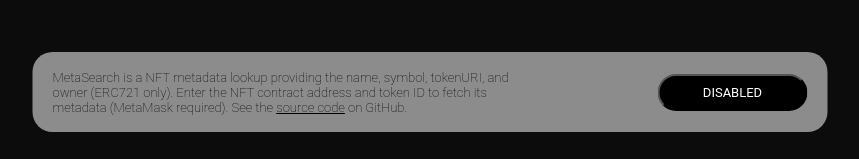
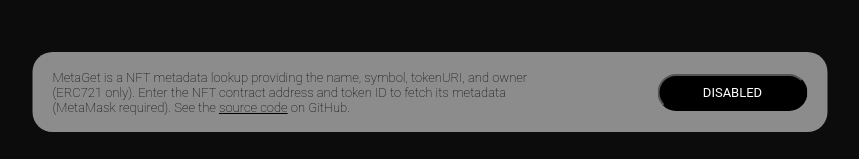
Before and after one commit to 0xver/metaget, a Next.js app: page / in a window 1280 px wide. Shown: the part 638-797 px from the top of the page, without its empty margins (210-1069 px from the left). Built offline with nearby package versions, Linux system fonts and the light colour scheme.

Commit message:
style: Rename title

```diff
--- a/components/Footer.js
+++ b/components/Footer.js
@@ -24,15 +24,15 @@ const Footer = styled.div`
         border-radius: 0px;
     }
 
-    @media (max-width: 758px) {
+    @media (max-width: 733px) {
         height: 90px;
     }
 
-    @media (max-width: 621px) {
+    @media (max-width: 602px) {
         height: 100px;
     }
 
-    @media (max-width: 544px) {
+    @media (max-width: 536px) {
         height: 115px;
     }
 
@@ -42,7 +42,7 @@ const Footer = styled.div`
         padding-bottom: 20px;
     }
 
-    @media (max-width: 319px) {
+    @media (max-width: 312px) {
         height: 176px;
     }
 `
@@ -104,7 +104,7 @@ const Button = styled.button`
         margin-right: 0px;
     }
 
-    @media (max-width: 328px) {
+    @media (max-width: 312px) {
         margin-bottom: 20px;
     }
 `
@@ -147,7 +147,7 @@ export default function Connect() {
             <Mobile>
             <div>
                 <Text>
-                    MetaSearch is a NFT metadata lookup providing the name, symbol, tokenURI, and owner (ERC721 only). Enter the NFT contract address and token ID to fetch its metadata (MetaMask required). See the&nbsp;
+                    MetaGet is a NFT metadata lookup providing the name, symbol, tokenURI, and owner (ERC721 only). Enter the NFT contract address and token ID to fetch its metadata (MetaMask required). See the&nbsp;
                     <a
                         style={{
                             textDecoration: "underline",
```
